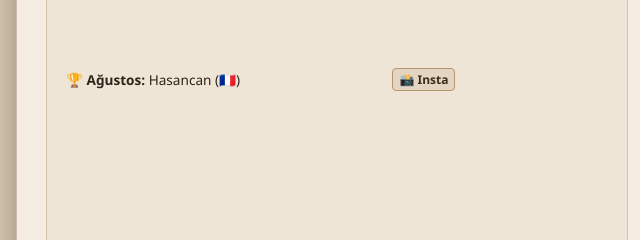
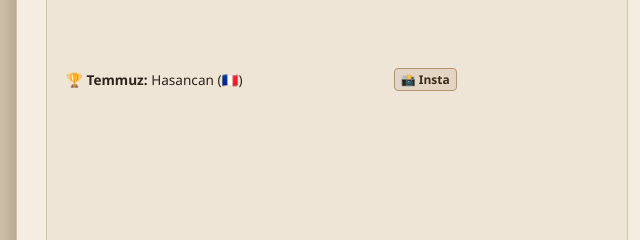
Before and after one commit to Burak-code/msz, a plain HTML site: page html/tournament.html in a window 1280 px wide. Shown: the part 1924-2164 px from the top of the page, 0-640 px from the left. Drawn offline with Linux system fonts and the light colour scheme.

Commit message:
Update tournament.html

```diff
--- a/html/tournament.html
+++ b/html/tournament.html
@@ -540,7 +540,7 @@
             <div class="section-box">
                 <h3>👑 Geçmiş Şampiyonlar (Hall of Fame)</h3>
                 <div class="hall-of-fame-item">
-                    <span>🏆 <strong>Ağustos:</strong> Hasancan (🇫🇷)</span>
+                    <span>🏆 <strong>Temmuz:</strong> Hasancan (🇫🇷)</span>
                     <div class="champ-links">
                         <a href="https://www.instagram.com/hasancancakir_7/" target="_blank">📸 Insta</a>
                     </div>
```
